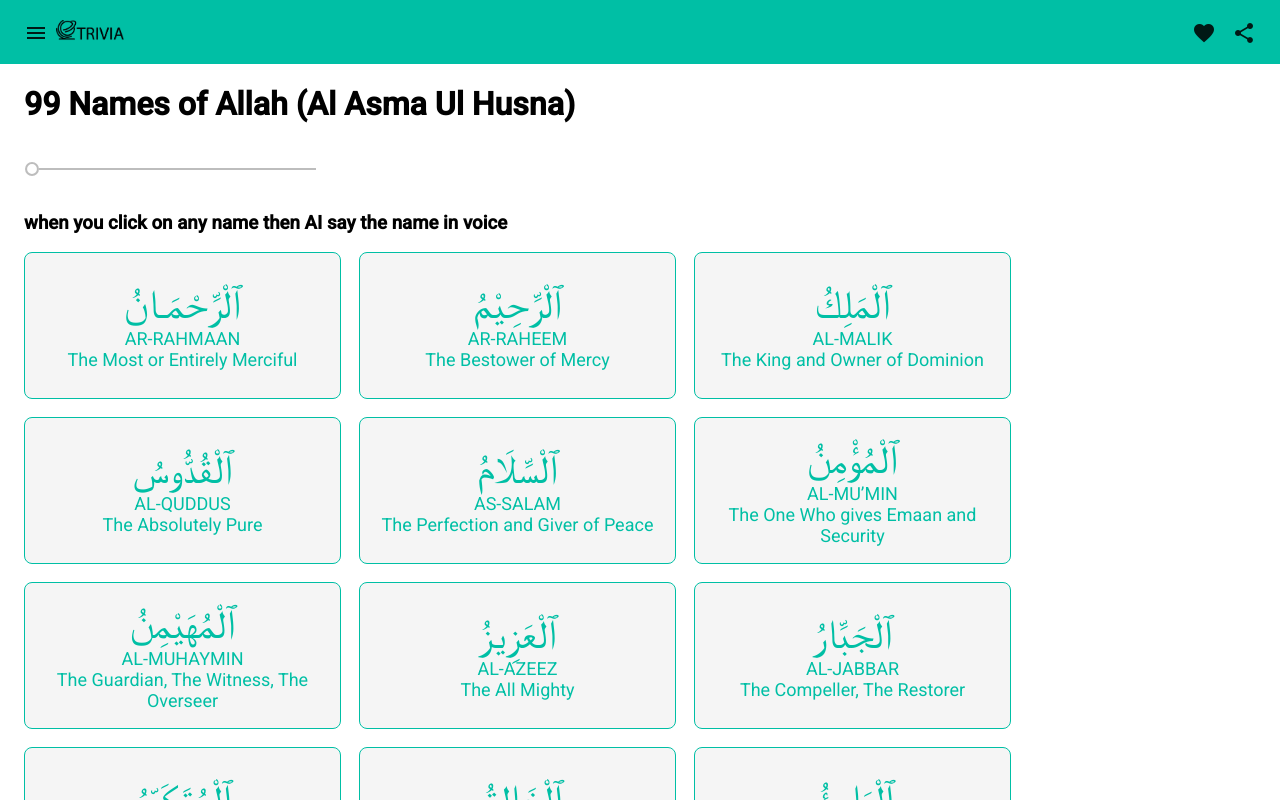
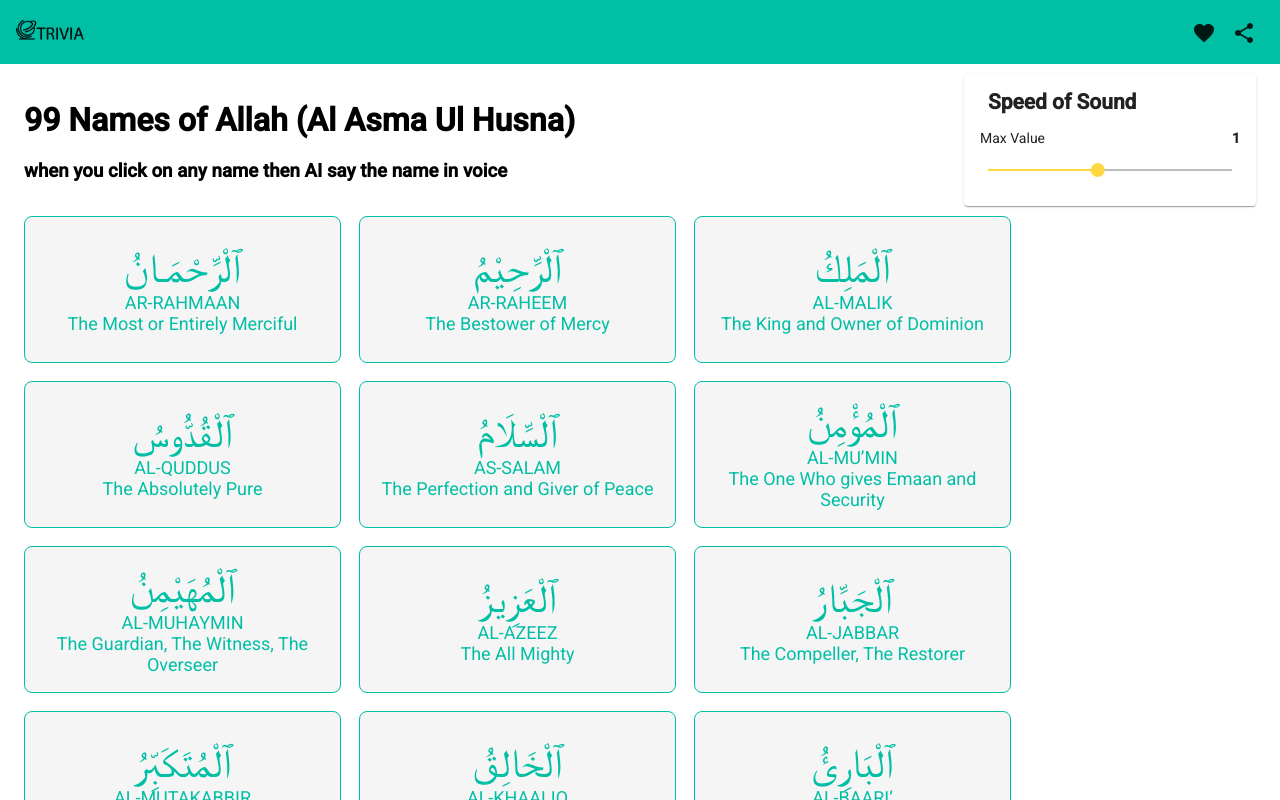
Before and after one commit to anjum-ara-1/allah-swt-names, an Angular app: page / in a window 1280 px wide. Shown: the top 800 px of the page. Built offline with nearby package versions, Linux system fonts and the light colour scheme.

Commit message:
add something

```diff
--- a/src/app/app.module.ts
+++ b/src/app/app.module.ts
@@ -13,6 +13,8 @@ import { MatIconModule } from '@angular/material/icon';
 import { MatButtonModule } from '@angular/material/button';
 import { MatSliderModule } from '@angular/material/slider';
 import { MatInputModule } from '@angular/material/input';
+import { FormsModule } from '@angular/forms';
+import { MatMenuModule } from '@angular/material/menu';
 
 @NgModule({
   declarations: [AppComponent, NamesOfAllahComponent],
@@ -29,6 +31,8 @@ import { MatInputModule } from '@angular/material/input';
     MatButtonModule,
     MatSliderModule,
     MatInputModule,
+    FormsModule,
+    MatMenuModule,
   ],
   providers: [],
   bootstrap: [AppComponent],
--- a/src/app/names-of-allah/names-of-allah.component.html
+++ b/src/app/names-of-allah/names-of-allah.component.html
@@ -1,7 +1,4 @@
 <mat-toolbar>
-  <button mat-icon-button class="example-icon" aria-label="Example icon-button with menu icon">
-    <mat-icon>menu</mat-icon>
-  </button>
   <img [routerLink]="'/'" src="/assets/icon.png" width="68px" height="24px" />
   <span class="example-spacer"></span>
   <button mat-icon-button class="example-icon favorite-icon" aria-label="Example icon-button with heart icon">
@@ -13,11 +10,27 @@
 </mat-toolbar>
 
 <div class="container">
-  <h1>99 Names of Allah (Al Asma Ul Husna)</h1>
-  <mat-slider>
-    <input matSliderThumb>
-  </mat-slider>
-  <h3>when you click on any name then AI say the name in voice</h3>
+  <div fxLayout="row" fxLayoutAlign="space-between center">
+    <div>
+      <h1>99 Names of Allah (Al Asma Ul Husna)</h1>
+      <h3>when you click on any name then AI say the name in voice</h3>
+
+    </div>
+
+    <mat-card class="example-result-card">
+      <mat-card-content>
+        <h2>Speed of Sound</h2>
+        <br>
+
+        <div fxLayoutAlign="space-between center">
+          <label>Max Value</label>
+          <label class="example-value-label">{{playbackRate}}</label>
+        </div>
+        <mat-slider max="2.1" min="0.1" step="0.1" [(ngModel)]="playbackRate" aria-labelledby="example-name-label">
+        </mat-slider>
+      </mat-card-content>
+    </mat-card>
+  </div>
   <div id="name-line" fxLayoutGap="10px">
     <div class="letter-box" *ngFor="let item of dataSource">
       <div class="letter-only letter-border letter-selector" (click)="playSound(item.Audio!)">
--- a/src/app/names-of-allah/names-of-allah.component.scss
+++ b/src/app/names-of-allah/names-of-allah.component.scss
@@ -3,9 +3,63 @@
   flex-wrap: wrap;
   margin-bottom: 20px
 }
-mat-slider {
-  width: 300px;
+
+.mat-slider-horizontal {
+  max-width: 300px;
+  width: 100%;
 }
+
+.example-result-card h2 {
+  margin: 0 8px;
+}
+
+.example-result-card .example-label-container.example-label-horizontal {
+  display: flex;
+  justify-content: space-between;
+  margin: 0 0 12px 16px;
+  max-width: 284px;
+}
+
+.example-result-card .example-value-label {
+  font-weight: 600;
+}
+
+.example-result-card {
+  width: 260px;
+  height: 100px;
+  margin-top: 10px;
+  margin-bottom: 10px;
+}
+
+
+
+// .example-result-card h2 {
+//   margin: 0 8px;
+// }
+// .mat-card {
+//   transition: box-shadow 280ms cubic-bezier(0.4, 0, 0.2, 1);
+//   display: block;
+//   position: relative;
+//   padding: 8px;
+//   border-radius: 4px;
+//   width: 260px;
+//   height: 100px;
+//   margin-top: 10px;
+//   margin-bottom: 10px;
+// }
+
+// .example-margin {
+//   margin: 8px;
+//   width: 250px;
+//   color: #00bfa5;
+// }
+
+// .example-label-container {
+//   display: flex;
+//   justify-content: space-between;
+//   margin: 20px 10px 0;
+//   max-width: 284px;
+// }
 
 .name-design {
   font-size: 40px;
@@ -65,10 +119,12 @@ mat-slider {
     opacity: 0.5;
   }
 }
+
 .example-spacer {
   flex: 1 1 auto;
 }
-.mat-toolbar{
+
+.mat-toolbar {
   background-color: #00bfa5;
 }
 
--- a/src/app/names-of-allah/names-of-allah.component.ts
+++ b/src/app/names-of-allah/names-of-allah.component.ts
@@ -2,51 +2,38 @@ import { Component, OnInit } from '@angular/core';
 import { TransliterationService } from './Transliteration.service';
 import { Transliteration } from './Transliteration.model';
 
-
 @Component({
   selector: 'app-names-of-allah',
   templateUrl: './names-of-allah.component.html',
-  styleUrls: ['./names-of-allah.component.scss']
+  styleUrls: ['./names-of-allah.component.scss'],
 })
 export class NamesOfAllahComponent implements OnInit {
+  dataSource: Transliteration[] = [];
+  playbackRate: number = 1.0;
 
-  displayedColumns: string[] = ['name', 'Transliteration', 'Meaning'];
-  dataSource: Transliteration[] = [];
-  disabled = false;
-  max = 100;
-  min = 0;
-  showTicks = false;
-  step = 1;
-  thumbLabel = false;
-  value = 0;
-
-
-  constructor( private service:TransliterationService) { }
+  constructor(private service: TransliterationService) {}
 
   ngOnInit(): void {
     this.getDataList();
   }
 
-  getDataList(){
+  getDataList() {
     this.service.getData().subscribe({
-      next:(res)=> {
+      next: (res) => {
         this.dataSource = res;
       },
-      error:(err)=> {
-        "something went worng"
-      }
-    })
+      error: (err) => {
+        'something went worng';
+      },
+    });
   }
 
-  playSound(filename: string){
+  playSound(filename: string) {
     const path = `/assets/sound/${filename}`;
     const audio = new Audio();
+    audio.playbackRate = this.playbackRate;
     audio.src = path;
-    audio.playbackRate = 0.1;
     audio.load();
     audio.play();
   }
-
-
-
 }
```
Also changed, not shown: src/app/services/app.service.ts (added, +20 -0 lines).
